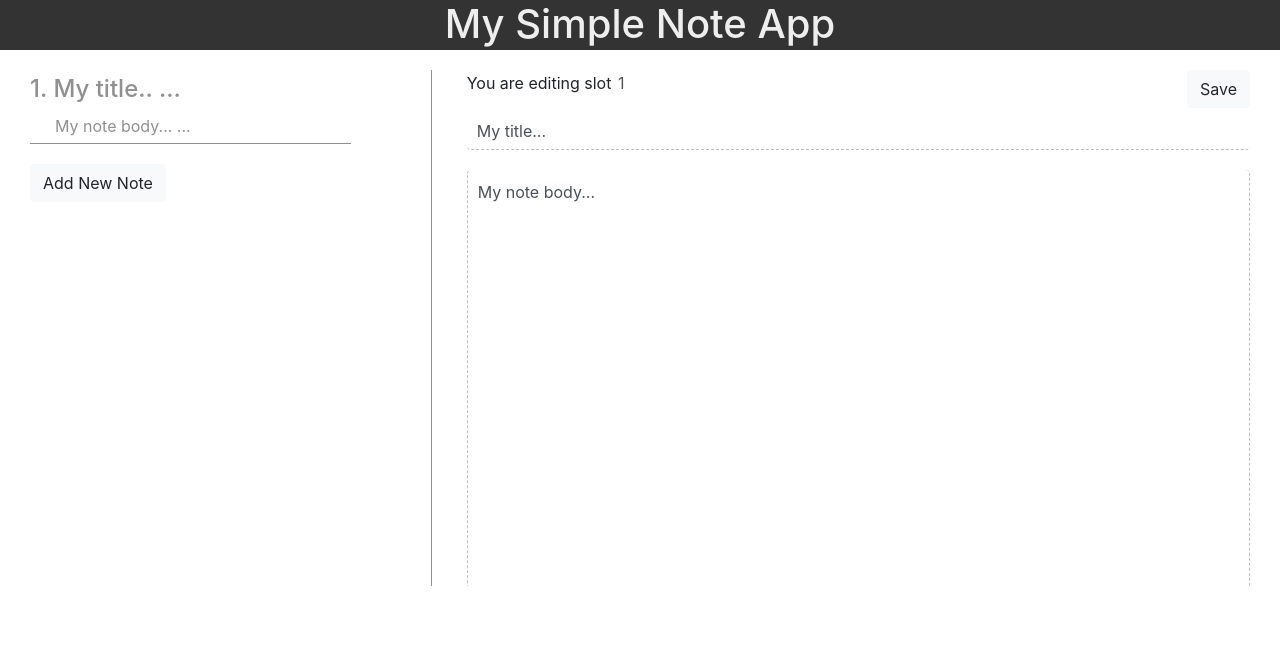
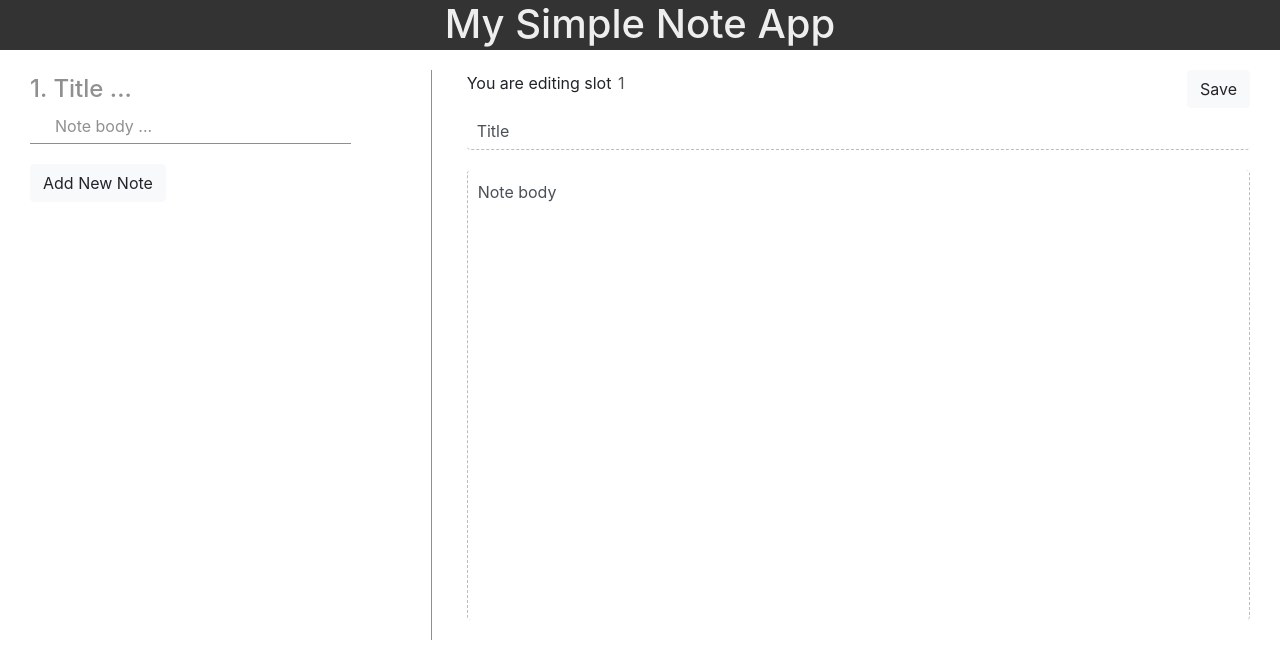
Before and after one commit to toritsejuFO/simple-note-app, a React (Create React App) app: page / in a window 1280 px wide. Shown: the top 658 px of the page. Built offline with nearby package versions, Linux system fonts and the light colour scheme.

Commit message:
Implement auto-sync between localStorage and state i.e save note as you type

```diff
--- a/src/App.js
+++ b/src/App.js
@@ -8,7 +8,7 @@ const appName = 'SNA';
 const localStorageStartupName = 'SNA-STARTUP';
 
 const getNotesFromLocalStorage = () => {
-  const initialNoteOnFirstStartUp = { id: 1, title: 'My title...', body: 'My note body...' };
+  const initialNoteOnFirstStartUp = { id: 1, title: 'Title', body: 'Note body' };
   const localStoragePreparedNotes = JSON.stringify([initialNoteOnFirstStartUp]);
   localStorage.setItem(localStorageStartupName, localStoragePreparedNotes)
 
@@ -33,13 +33,23 @@ class App extends Component {
     };
   }
 
-  handleTitleChange = title => this.setState({ title });
+  handleTitleChange = title => {
+    this._saveNoteToStateAndLocalStorage({title})
+  }
 
-  handleBodyChange = body => this.setState({ body });
+  handleBodyChange = body => {
+    this._saveNoteToStateAndLocalStorage({body})
+  }
 
   // Change the state of form input values to currently clicked note
-  editClickedNote = (id) => {
-    this.setState({ id });
+  handleEditClickedNote = (id) => {
+    // Find clicked note for editing
+    const note = this.state.notes.find(note => note.id === id);
+    const title = note.title;
+    const body = note.body;
+
+    // Set found note to be edited
+    this.setState({ id, title, body });
   }
 
   handleAddNewNote = e => {
@@ -48,18 +58,39 @@ class App extends Component {
     const id = notes.length + 1;
     const newNote = {
       id: id,
-      title: `My title...${id}`,
-      body: `My note body...${id}`
+      title: `Title ${id}`,
+      body: `Note body ${id}`
     };
 
     // Save note to state and localStorage
     notes.push(newNote);
-    this.setState({notes})
-    e.preventDefault()
+    this.setState({notes});
+    this._saveNotesToLocalStorage()
+  }
+
+  _saveNoteToStateAndLocalStorage = newValue => {
+    // Find note being edited by id
+    const notes = this.state.notes;
+    const noteIndex = notes.findIndex(note => note.id === this.state.id);
+    const note = notes[noteIndex];
+
+    // Update note with value
+    note.title = newValue.title || this.state.title;
+    note.body = newValue.body || this.state.body;
+
+    // Update state with new value of note being edited as well
+    this.setState({title: note.title, body: note.body})
+
+    // Update notes in state
+    notes[noteIndex] = note;
+    this.setState({notes});
+
+    // Save notes to localStorage as well
+    this._saveNotesToLocalStorage();
   }
 
   _saveNotesToLocalStorage = () => {
-    localStorage.setItem(appName, JSON.stringify(this.state.notes))
+    localStorage.setItem(appName, JSON.stringify(this.state.notes));
   }
 
   render() {
@@ -71,7 +102,7 @@ class App extends Component {
         id={note.id}
         title={note.title}
         body={note.body}
-        clicked={this.editClickedNote}
+        clicked={this.handleEditClickedNote}
       />
     )
 
@@ -85,7 +116,7 @@ class App extends Component {
           <div className={styles.List + ' col-md-4 col-sm-5 col-12'}>
             {notes}
             <input
-              type="submit"
+              type="button"
               className={styles.AddButton + ' btn btn-light'}
               style={{ marginTop: '20px' }}
               value="Add New Note"
--- a/src/components/EditNote/EditNote.js
+++ b/src/components/EditNote/EditNote.js
@@ -39,11 +39,12 @@ class EditNote extends Component {
             onChange={this.handleTitleChange}
           />
         </div>
-        <div style={{ height: '400px' }}>
+        <div>
           <textarea rows="1000"
             className={styles.Body + ' form-control'}
+            style={{ height: '450px' }}
+            value={body}
             onChange={this.handleBodyChange}
-            value={body}
           />
         </div>
       </form>
--- a/src/components/Note/Note.js
+++ b/src/components/Note/Note.js
@@ -7,8 +7,8 @@ function Note(props) {
       className={styles.Note + ' col-md-10  col-sm-10 col-8'}
       onClick={props.clicked.bind(this, props.id)}
     >
-      <h4 className={styles.MiniTitle}>{props.id}. {props.title.substr(0, 10)} ...</h4>
-      <p className={styles.MiniBody}>{props.body.substr(0, 18)} ...</p>
+      <h4 className={styles.MiniTitle}>{props.id}. {props.title.substr(0, 15)} ...</h4>
+      <p className={styles.MiniBody}>{props.body.substr(0, 20)} ...</p>
     </div>
   );
 }
```
